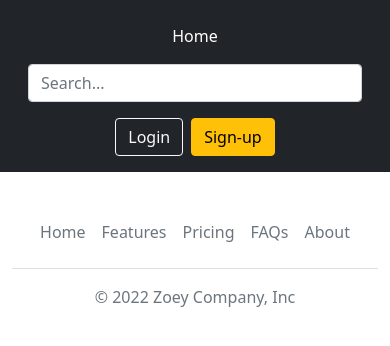
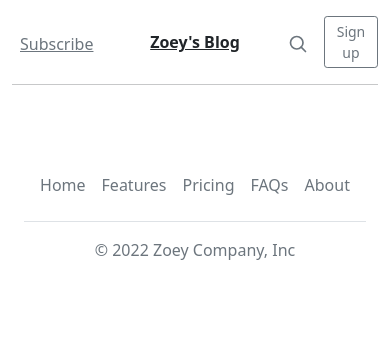
Before and after one commit to Zoey6zzx/wordpress, a React (Create React App) app: page /pages/1 in a window 390 px wide. Shown: the top 346 px of the page. Built offline with nearby package versions, Linux system fonts and the light colour scheme; no server answers.

Commit message:
layout improved

```diff
--- a/src/App.js
+++ b/src/App.js
@@ -2,6 +2,7 @@ import 'bootstrap/dist/js/bootstrap';
 import { Outlet, Route, Routes } from 'react-router-dom';
 import './App.css';
 import Footer from './components/footer/Footer';
+import Header from './components/header/Header';
 import Navbar from './components/navbar/Navbar';
 import NotFound from './components/not-found/NotFound';
 import PagesList from './components/pages-list/PagesList';
@@ -9,8 +10,9 @@ import PostsList from './components/posts-list/PostsList';
 
 function App() {
   return (
-    <div>
+    <div className="container">
       <Navbar />
+      <Header />
       <Routes>
 
           <Route path="/" element={<Outlet />} >
--- a/src/components/categories-list-row/CategoriesListRow.jsx
+++ b/src/components/categories-list-row/CategoriesListRow.jsx
@@ -3,8 +3,8 @@ import { Link } from "react-router-dom";
 export default function CategoriesListRow(props) {
 
     return(
-        <li>
-            <Link className="nav-link px-2 text-secondary" to={`/categories/${props.category.id}/posts/`}>{props.category.name}</Link>
-        </li>
+        <>
+            <Link className="link-secondary p-2" to={`/categories/${props.category.id}/posts/`}>{props.category.name}</Link>
+        </>
     );
 }
--- /dev/null
+++ b/src/components/header/Header.jsx
@@ -0,0 +1,11 @@
+import CategoriesList from "../categories-list/CategoryList";
+
+export default function Header() {
+    return(
+        <div class="nav-scroller py-1 mb-2">
+            <nav class="nav d-flex justify-content-between">
+              <CategoriesList />
+            </nav>
+        </div>
+    )
+}
--- a/src/components/navbar/Navbar.jsx
+++ b/src/components/navbar/Navbar.jsx
@@ -1,31 +1,25 @@
 import { Link } from "react-router-dom";
-import CategoriesList from "../categories-list/CategoryList";
 import PagesList from "../pages-list/PagesList";
 
 export default function Navbar() {
-    return (
-        <header class="p-3 bg-dark text-white">
-        <div class="container">
-          <div class="d-flex flex-wrap align-items-center justify-content-center justify-content-lg-start">
-
-            <ul class="nav col-12 col-lg-auto me-lg-auto mb-2 justify-content-center mb-md-0">
-              <li>
-                  <Link className="nav-link px-2 text-white" to="/">Home</Link>
-              </li>
-              <CategoriesList />
-              <PagesList showPages={false} />
-            </ul>
-
-            <form class="col-12 col-lg-auto mb-3 mb-lg-0 me-lg-3">
-              <input type="search" class="form-control form-control-dark" placeholder="Search..." aria-label="Search" />
-            </form>
-
-            <div class="text-end">
-              <button type="button" class="btn btn-outline-light me-2">Login</button>
-              <button type="button" class="btn btn-warning">Sign-up</button>
-            </div>
-          </div>
+  return (
+    <header className="blog-header py-3" >
+      <div className="row flex-nowrap justify-content-between align-items-center">
+        <div className="col-4 pt-1">
+          <a className="link-secondary p-2" href="#">Subscribe</a>
+          <PagesList showPages={false} />
         </div>
-      </header>
-    )
+        <div className="col-4 text-center">
+          <b><Link className="text-dark" to="/">Zoey's Blog</Link></b>
+        </div>
+        <div className="col-4 d-flex justify-content-end align-items-center">
+          <a className="link-secondary" href="#" aria-label="Search">
+            <svg xmlns="http://www.w3.org/2000/svg" width="20" height="20" fill="none" stroke="currentColor" stroke-linecap="round" stroke-linejoin="round" stroke-width="2" className="mx-3" role="img" viewBox="0 0 24 24"><title>Search</title><circle cx="10.5" cy="10.5" r="7.5" /><path d="M21 21l-5.2-5.2" /></svg>
+          </a>
+          <a className="btn btn-sm btn-outline-secondary" href="#">Sign up</a>
+        </div>
+      </div>
+      <hr />
+    </header >
+  )
 }
--- a/src/components/pages-list-row/PagesListRow.jsx
+++ b/src/components/pages-list-row/PagesListRow.jsx
@@ -3,8 +3,8 @@ import { Link } from "react-router-dom";
 export default function PagesListRow(props) {
 
     return (
-        <li>
-            <Link className="nav-link px-2 text-white" to={`/pages/${props.page.slug}`} >{props.page.title}</Link>
-        </li>
+        <>
+            <Link className="link-secondary p-2" to={`/pages/${props.page.slug}`} >{props.page.title}</Link>
+        </>
     );
 }
--- a/src/components/posts-list-row/PostsListRow.jsx
+++ b/src/components/posts-list-row/PostsListRow.jsx
@@ -1,18 +1,15 @@
 export default function PostsListRow(props) {
 
     return (
-        <div className="col-sm-4">
-            <div className="card" style={{ width: '18rem' }}>
-                <div className="card-body">
-                    <h5 className="card-title">{props.post.title}</h5>
-                    <h6 className="card-subtitle mb-2 text-muted">Author: {props.post.author}</h6>
-                    <p className="card-text" dangerouslySetInnerHTML={{ __html: props.post.content }}></p>
+        <div class="col-md-4">
+            <div class="row g-0 border rounded overflow-hidden flex-md-row mb-4 shadow-sm h-md-250 position-relative">
+                <div class="col p-4 d-flex flex-column position-static">
+                    <h3 class="mb-0">{props.post.title}</h3>
+                    <div class="mb-1 text-muted">Author: {props.post.author}</div>
+                    <p class="card-text mb-auto" dangerouslySetInnerHTML={{ __html: props.post.content}}></p>
                 </div>
             </div>
         </div>
-
-
-
     )
 }
 
--- a/src/components/posts-list/PostsList.jsx
+++ b/src/components/posts-list/PostsList.jsx
@@ -4,16 +4,8 @@ import { getPosts } from "../../functions/posts";
 import PostsListRow from "../posts-list-row/PostsListRow";
 
 export default function PostsList() {
-    //const [hasLoaded, setHasLoaded] = useState(false);
     const [posts, setPosts] = useState([]);
-    const {categoryId} = useParams();
-
-/*     if (!hasLoaded) {
-        getPosts(categoryId).then(posts => {
-            setPosts(posts);
-            setHasLoaded(true);
-        });
-    } */
+    const { categoryId } = useParams();
 
     useEffect(() => {
         getPosts(categoryId).then(posts => {
@@ -24,11 +16,8 @@ export default function PostsList() {
 
 
     return (
-        <div className="container m-5">
-            <div className="row">
-                {posts.map(post => <PostsListRow key={post.id} post={post} />)}
-            </div>
+        <div class="row mb-2">
+            {posts.map(post => <PostsListRow key={post.id} post={post} />)}
         </div>
-
     )
 }
```
